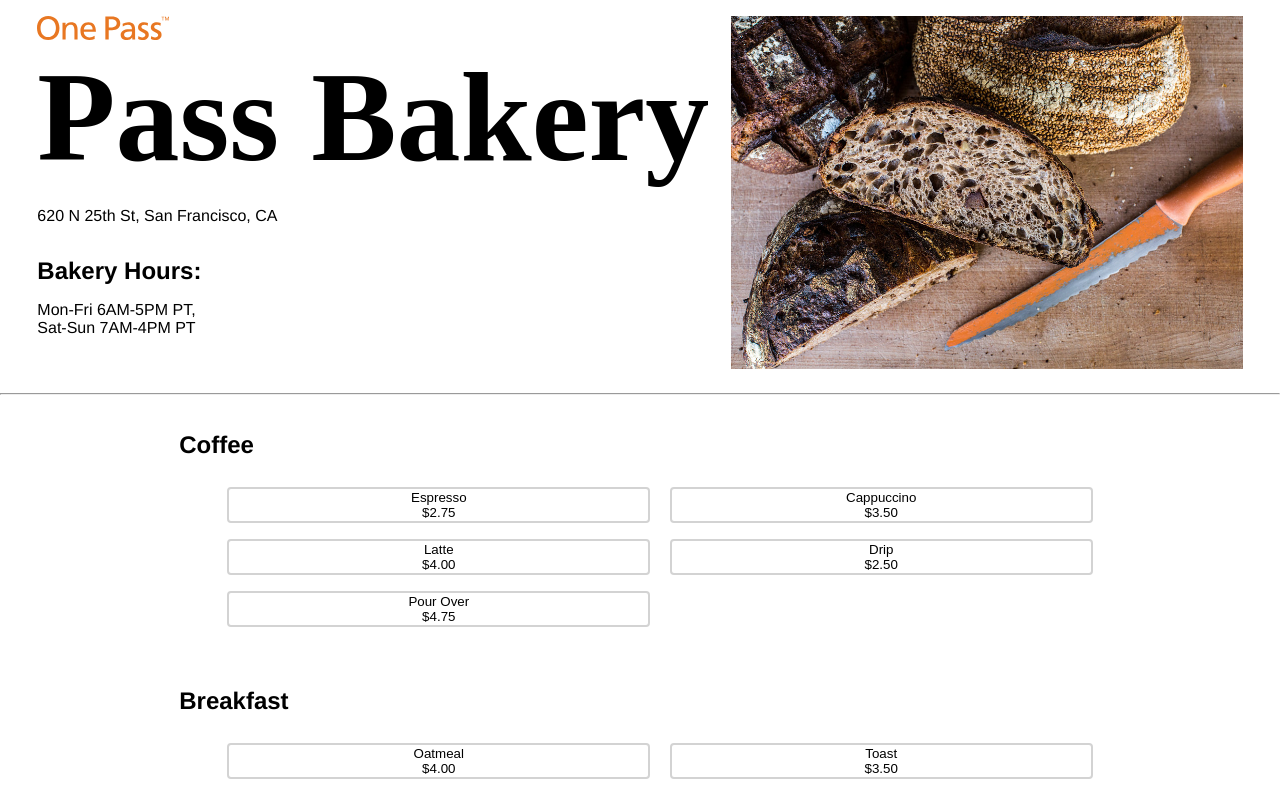
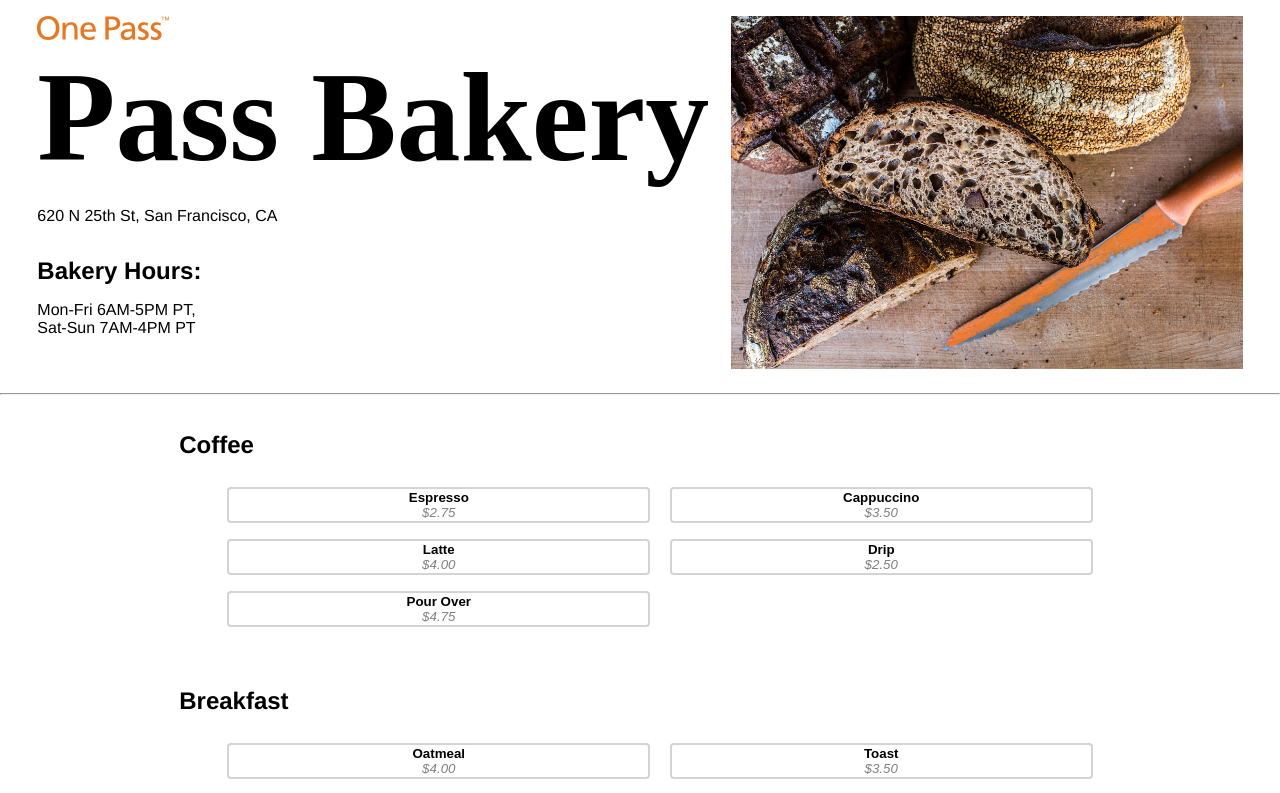
Before and after one commit to aalvarez11/pass-bakery-fe, a React (Create React App) app in the folder pass-bakery-fe/: page / in a window 1280 px wide. Shown: the top 793 px of the page. Built offline with nearby package versions, Linux system fonts and the light colour scheme; a web font is replaced by a local one.

Commit message:
button inner ids changed to classes

```diff
--- a/pass-bakery-fe/src/App.css
+++ b/pass-bakery-fe/src/App.css
@@ -97,11 +97,11 @@ button:hover {
   background-color: lightgray;
 }
 
-#button-title {
+.button-title {
   font-weight: bold;
 }
 
-#button-price {
+.button-price {
   font-style: italic;
   color: gray;
 }
```
